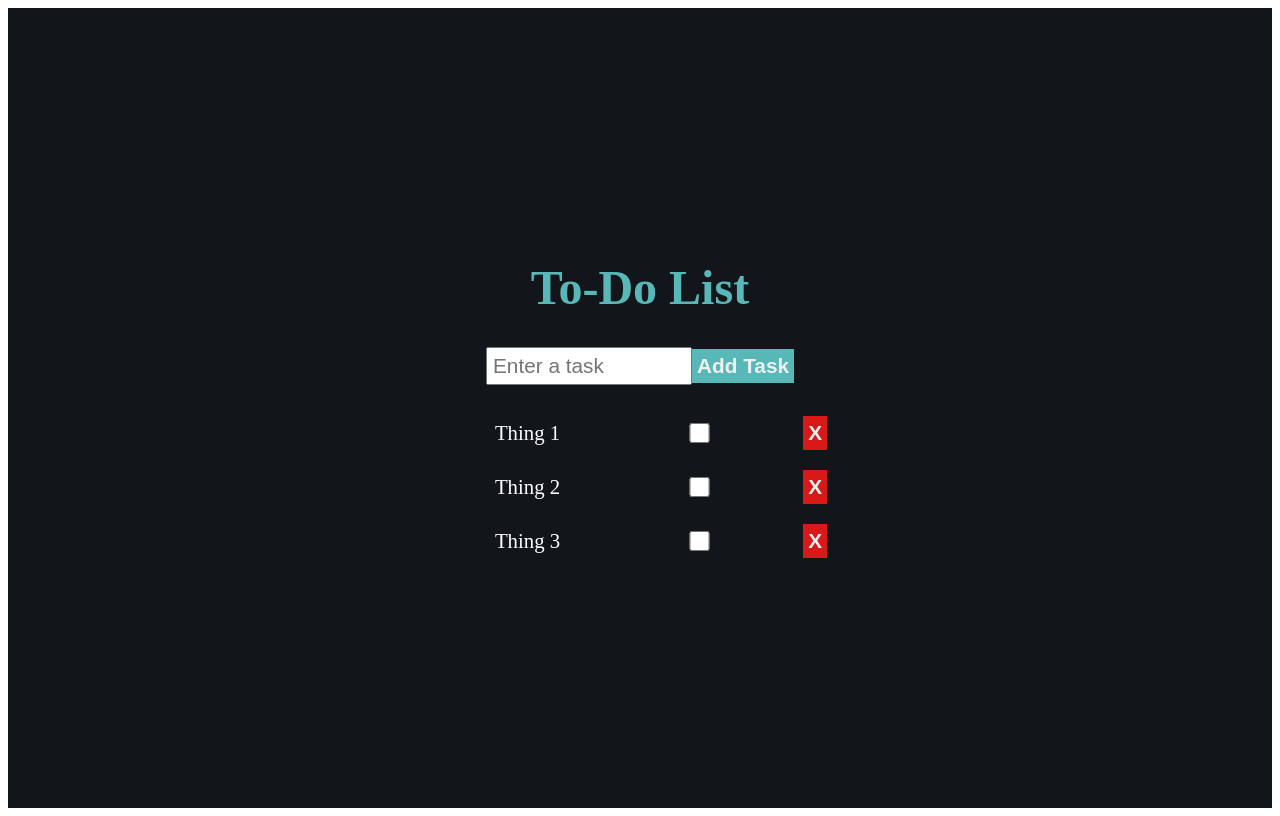
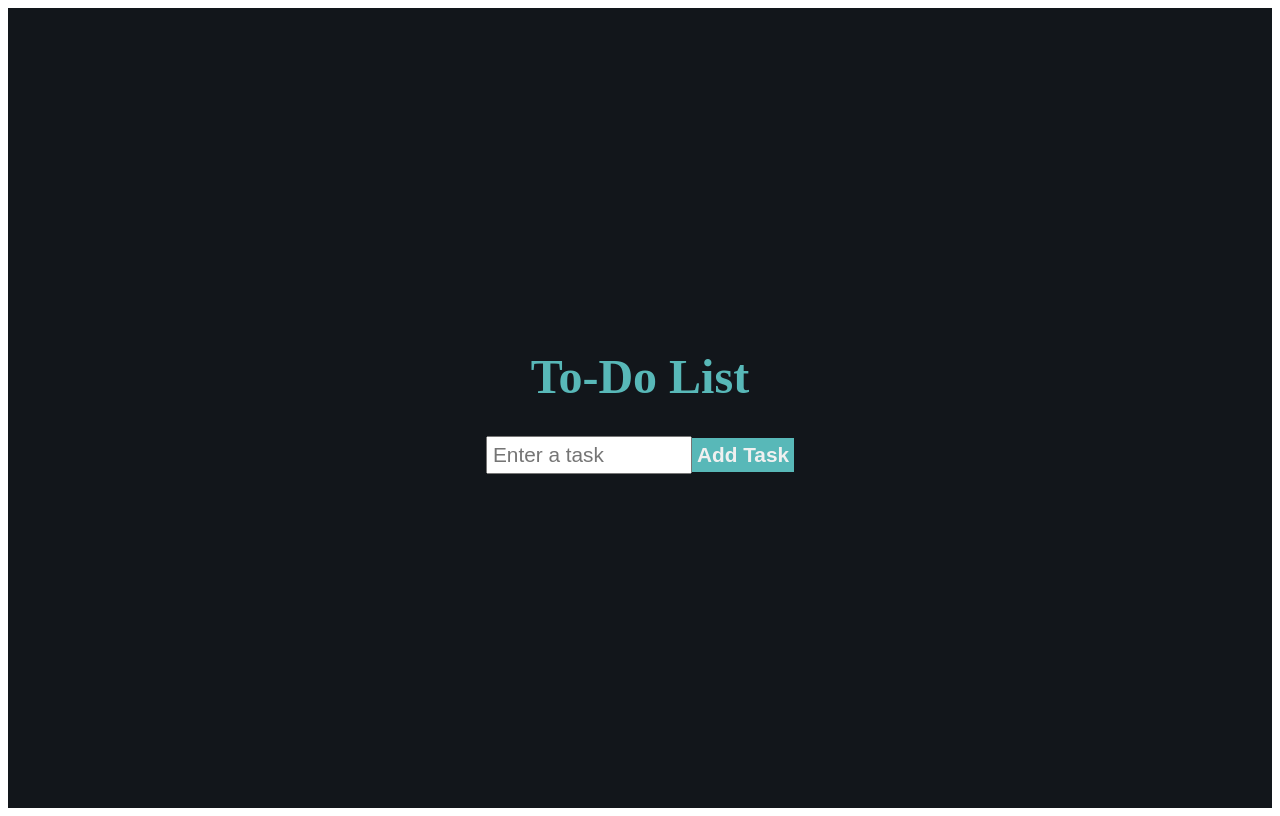
Before and after one commit to Leo-OShea/TODO_App, a React (Create React App) app: page / in a window 1280 px wide. Built offline with nearby package versions, Linux system fonts and the light colour scheme; the HTML template or start-up script is replaced by a standard one.

Commit message:
CSS, Changes made so checkbox works

```diff
--- a/src/components/ToDoList.tsx
+++ b/src/components/ToDoList.tsx
@@ -8,36 +8,75 @@ import '../styles/ToDoList.css';
 // Arrow Function:
 // Using () => handleDeleteTask(index) creates a new function that calls handleDeleteTask(index) when the event occurs.
 // This ensures that the function is called only when the event is triggered.
+type Task = { id: number, text: string, completed: boolean };
 
+var length = 0;
 
 function ToDoList(){
 
-    const [tasks, setTasks] = useState<string[]>(['Thing 1', 'Thing 2', 'Thing 3']);
+    const [tasks, setTasks] = useState<Task[]>([]);
+    // const [tasks, setTasks] = useState<{ text: string, completed: boolean }[]>([
+    //     { text: 'Thing 1', completed: false },
+    //     { text: 'Thing 2', completed: false },
+    //     { text: 'Thing 3', completed: false }
+    // ]);
+    // when completed is true, add a 'strikethrough' to the text
+    // e.g., in css .task.completed { text-decoration: line-through; }
     const [newTask, setNewTask] = useState('');
 
+    // We used the useState hook to track the boolean state of the checkbox.
+    // The initial state of the checkbox is false (unchecked))
+    // const [isChecked, setIsChecked] = useState(false);
+
+    // Update the newTask state with the input value
     function handleInputChange(event: React.ChangeEvent<HTMLInputElement>){
         setNewTask(event.target.value);
     }
 
+    // Add a new task to the tasks array
     function handleAddTask(){
+        console.log('id assigned:' + length);
         if(newTask.trim() !== ""){
-            setTasks(t => [...t, newTask]);
-            setNewTask("");
+            // The spread operator (...) copies the tasks array and adds the new task to it
+            setTasks(t => [...t, { id: length, text: newTask, completed: false }]);
         }
+        length++;
+        console.log('new length:' + length);
+        console.log(newTask);
+        console.log(tasks);
     }
 
     // '_': The underscore is a convention to indicate that the parameter is not being used.
     // The 'filter' method iterates over each element in the 'tasks' array and applies a
     // specified condition to determine which elements should be included in the new array.
-    function handleDeleteTask(index: number){
-        const updatedTasks = tasks.filter((_, i) => i !== index);
+    // (The task is removed from the use state
+    function handleDeleteTask(id: number){
+        const updatedTasks = tasks.filter((_, i) => i !== id);
         setTasks(updatedTasks);
+        console.log(updatedTasks);
     }
 
     // if checkbox is checked, add a 'strikethrough' to the text
     // if checkbox is unchecked, remove the 'strikethrough' on the text
-    function handleCheckboxClick(index: number){
-        // #TO_DO
+    // right now this checks all the checkboxes at once
+    // use index maybe?
+    // const handleCheckbox = (event: React.ChangeEvent<HTMLInputElement>) => {
+    //     if (event.target.checked) {
+    //         console.log('✅ Checkbox is checked');
+    //       } else {
+    //         console.log('⛔️ Checkbox is NOT checked');
+    //       }
+    //     //   setIsChecked(current => !current);
+    // }
+
+    // if checkbox is checked, add a 'strikethrough' to the text
+    // if checkbox is unchecked, remove the 'strikethrough' on the text
+    function handleCheckboxClick(id: number){
+        setTasks(tasks =>
+            tasks.map(task =>
+            task.id === id ? { ...task, completed: !task.completed } : task
+            )
+        );
     }
 
     return (
@@ -53,13 +92,13 @@ function ToDoList(){
             <ol>
                 {tasks.map((task, index) =>
                     <li key ={index}>
-                        <span className='text'>{task}</span>
+
+                        <span className={task.completed ? 'completed' : 'text'}>{task.text}</span>
                         {/* might want to change 'input' to 'label' ?
                         W3Schools: "Always add the <label> tag for best accessibility practices!"*/}
-                        <input type="checkbox" onClick={() => handleCheckboxClick(index)}></input>
+                        <input type="checkbox" onChange={() => handleCheckboxClick(task.id)} checked={task.completed} ></input>
                         <button className='delete-button' onClick={() => handleDeleteTask(index)}>X</button>
                     </li>
-
                 )}
             </ol>
 
--- a/src/styles/ToDoList.css
+++ b/src/styles/ToDoList.css
@@ -42,7 +42,14 @@ ol {
 }
 
 .text {
+    /* grows and shrinks */
     flex: 1;
+}
+
+.completed {
+    flex: 1;
+    text-decoration: line-through;
+    color: rgb(167, 167, 167);
 }
 
 input[type="checkbox"] {
```
